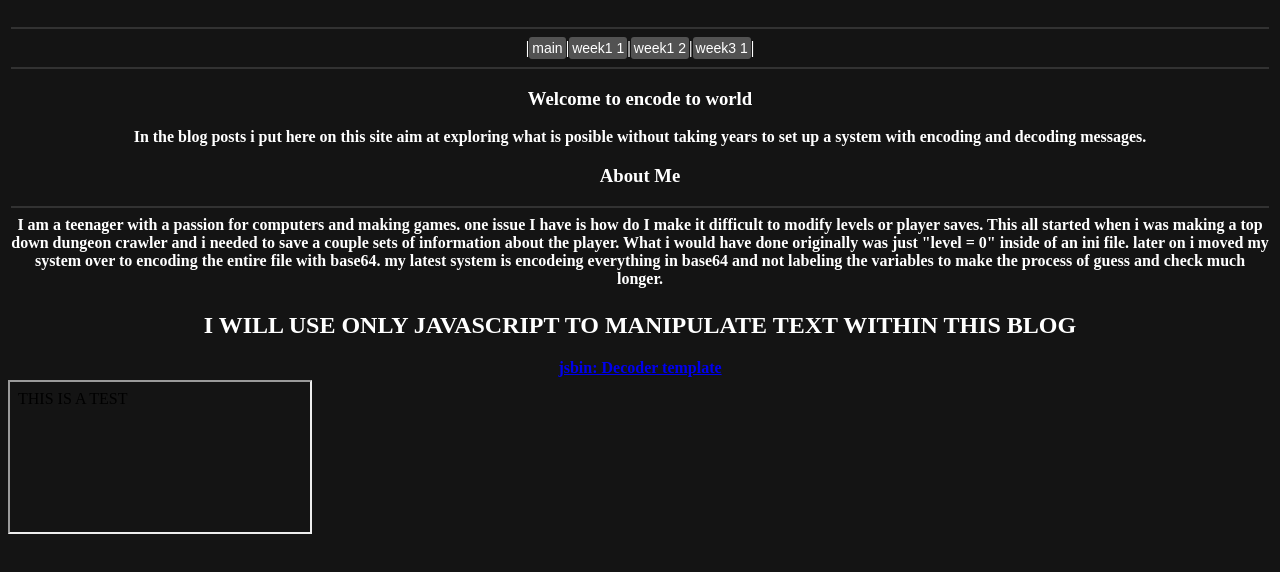
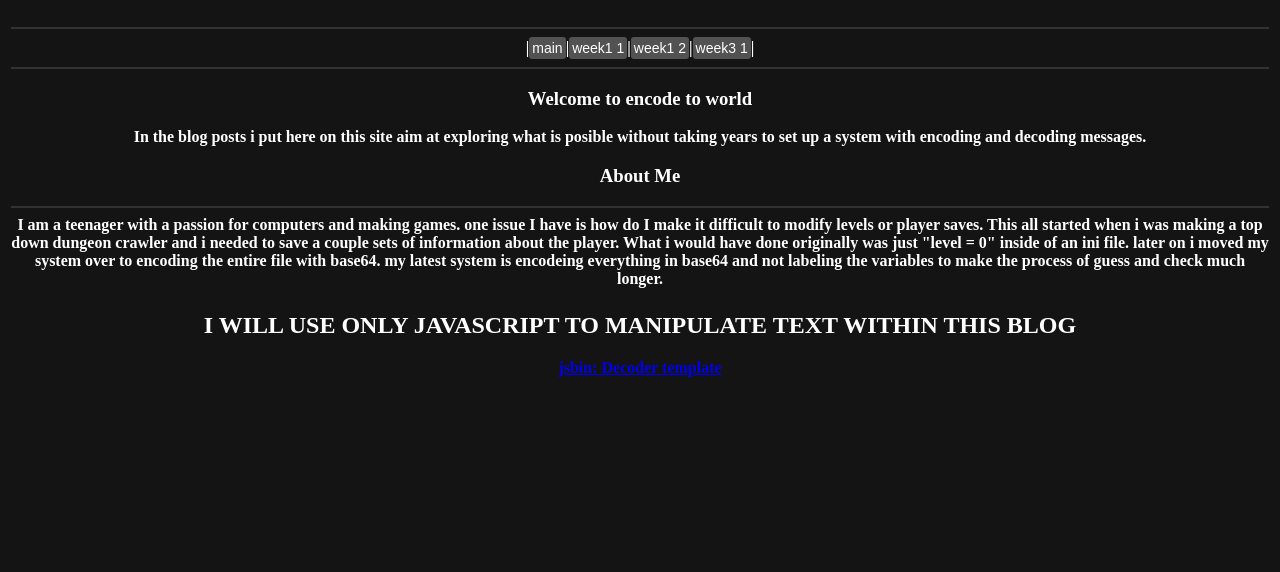
Before and after one commit to teak1cd/encode_the_world2, a plain HTML site: page index.html in a window 1280 px wide. Shown: the part 90-662 px from the top of the page. Drawn offline with Linux system fonts and the light colour scheme.

Commit message:
Update index.html

```diff
--- a/index.html
+++ b/index.html
@@ -54,7 +54,6 @@
                 }
                 hider("buttons");
                 article("main");
-                document.getElementById("loader").src = "test.html";
             }
             window.onload = load;
         </script>
@@ -176,5 +175,4 @@
                 </th>
         </table>
     </body>
-    <iframe src=about:blank id=loader></iframe>
 </html>
```
